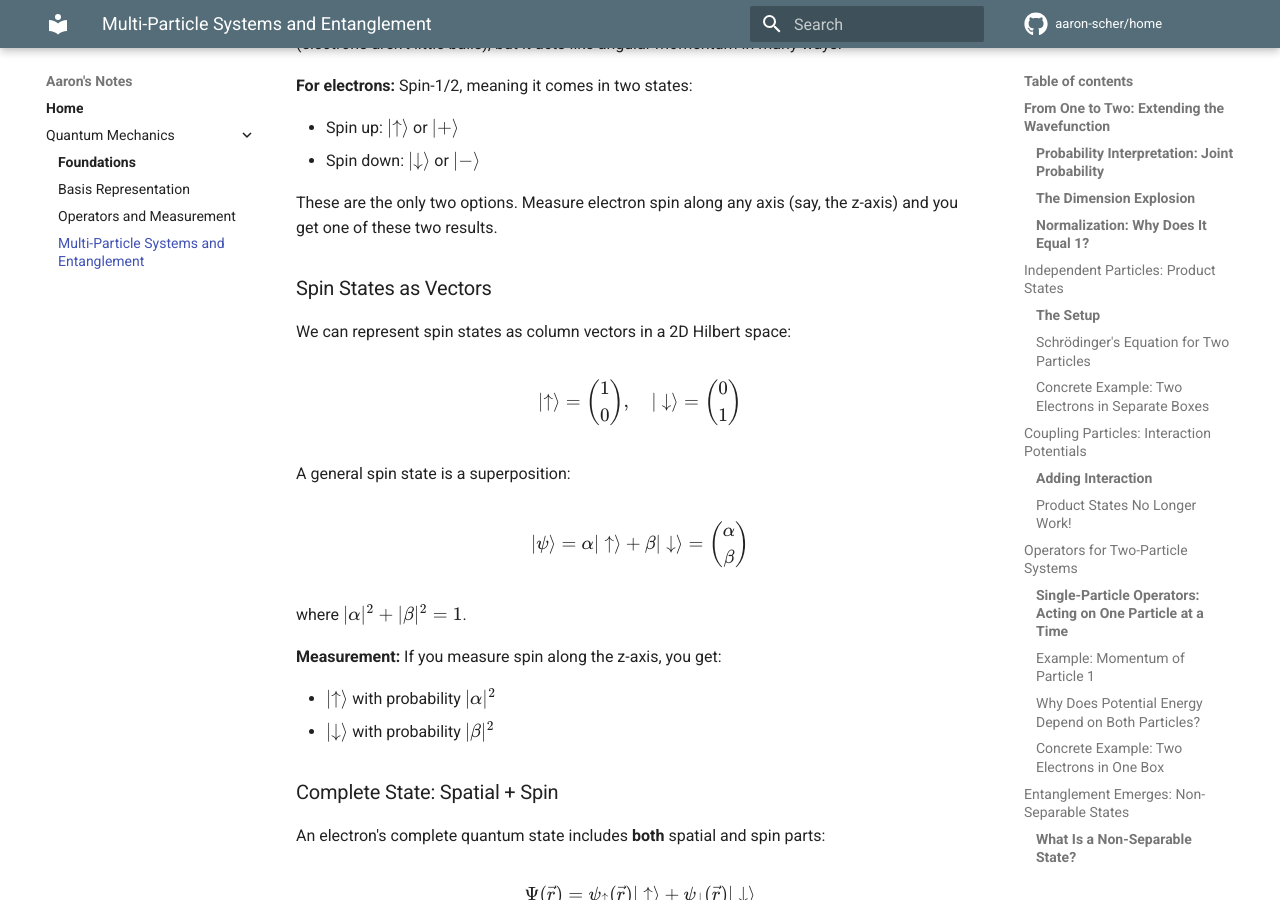
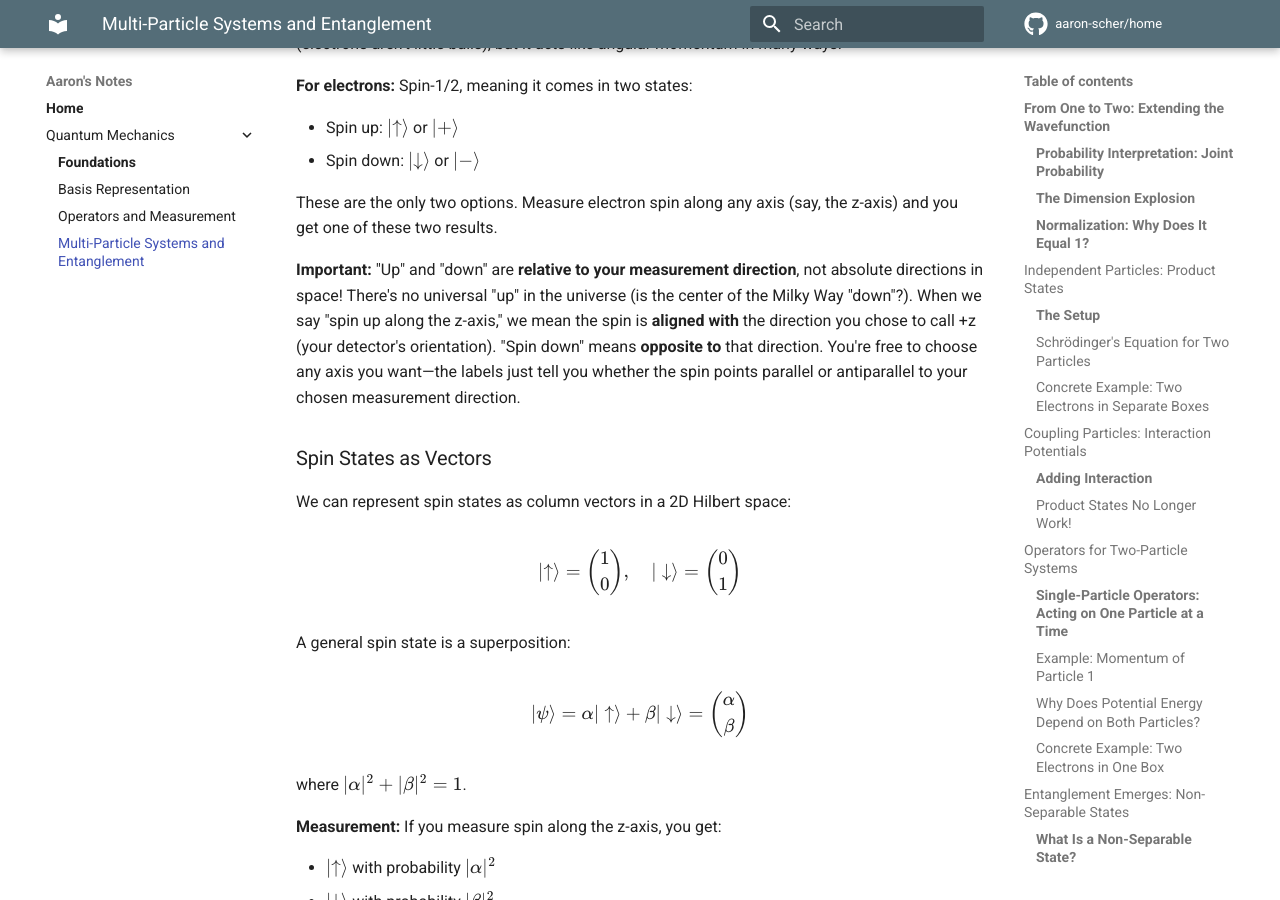
Before and after one commit to aaron-scher/home, an MkDocs documentation site: the page built from docs/quantum-mechanics/multi-particle-entanglement.md, in a window 1280 px wide and 900 px high, scrolled down 12659 px. Built offline with MkDocs 1.6.1 and Material for MkDocs 9.7.7, drawn with Linux system fonts in a browser that asks for light colours; comment, search, counter and statistics services are not loaded.

Commit message:
Clarify that spin "up" and "down" are relative to measurement axis
Added important note (line 515):
- "Up" and "down" are relative to YOUR measurement direction
- NOT absolute directions in space
- No universal "up" in universe (is Milky Way center "down"?)
- "Spin up along z-axis" = aligned with your chosen +z direction
- "Spin down" = opposite to that direction
- You pick the axis; labels just mean parallel/antiparallel

Prevents confusion about whether these are absolute cosmic directions.

🤖 Generated with [Claude Code](https://claude.com/claude-code)

Co-Authored-By: Claude <noreply@anthropic.com>

```diff
--- a/docs/quantum-mechanics/multi-particle-entanglement.md
+++ b/docs/quantum-mechanics/multi-particle-entanglement.md
@@ -512,6 +512,8 @@ Spin is **angular momentum** that particles have even when sitting still. It's n
 
 These are the only two options. Measure electron spin along any axis (say, the z-axis) and you get one of these two results.
 
+**Important:** "Up" and "down" are **relative to your measurement direction**, not absolute directions in space! There's no universal "up" in the universe (is the center of the Milky Way "down"?). When we say "spin up along the z-axis," we mean the spin is **aligned with** the direction you chose to call +z (your detector's orientation). "Spin down" means **opposite to** that direction. You're free to choose any axis you want—the labels just tell you whether the spin points parallel or antiparallel to your chosen measurement direction.
+
 ### Spin States as Vectors
 
 We can represent spin states as column vectors in a 2D Hilbert space:
```
